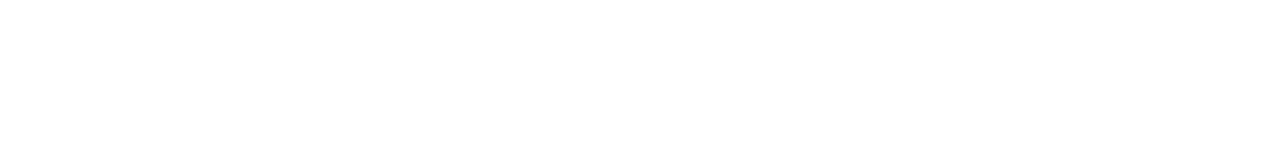
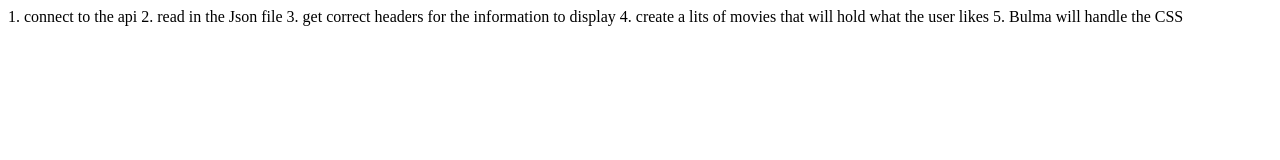
Before and after one commit to aarthig5/377project, a website: page public/index.html in a window 1280 px wide. Drawn offline with Linux system fonts and the light colour scheme; some icons are missing.

Commit message:
Updates frm main

```diff
--- a/public/index.html
+++ b/public/index.html
@@ -1,3 +1,5 @@
+
+
 <html lang="en">
 <head>
     <title>Aarthi Ganesh, Jaylin Young 377 Final Project</title>
@@ -5,6 +7,14 @@
     <script src=""></script>
     <i class="fas fa-film"></i>
     <!-- <img src="inu.png" alt="Firefilm Logo"> -->
+
+
+
+    1. connect to the api
+    2. read in the Json file
+    3. get correct headers for the information to display
+    4. create a lits of movies that will hold what the user likes
+    5. Bulma will handle the CSS
 </head>
 <body>
 
--- a/public/styles.css
+++ b/public/styles.css
@@ -0,0 +1 @@
+@import "bulma/sass/utilities"
```
